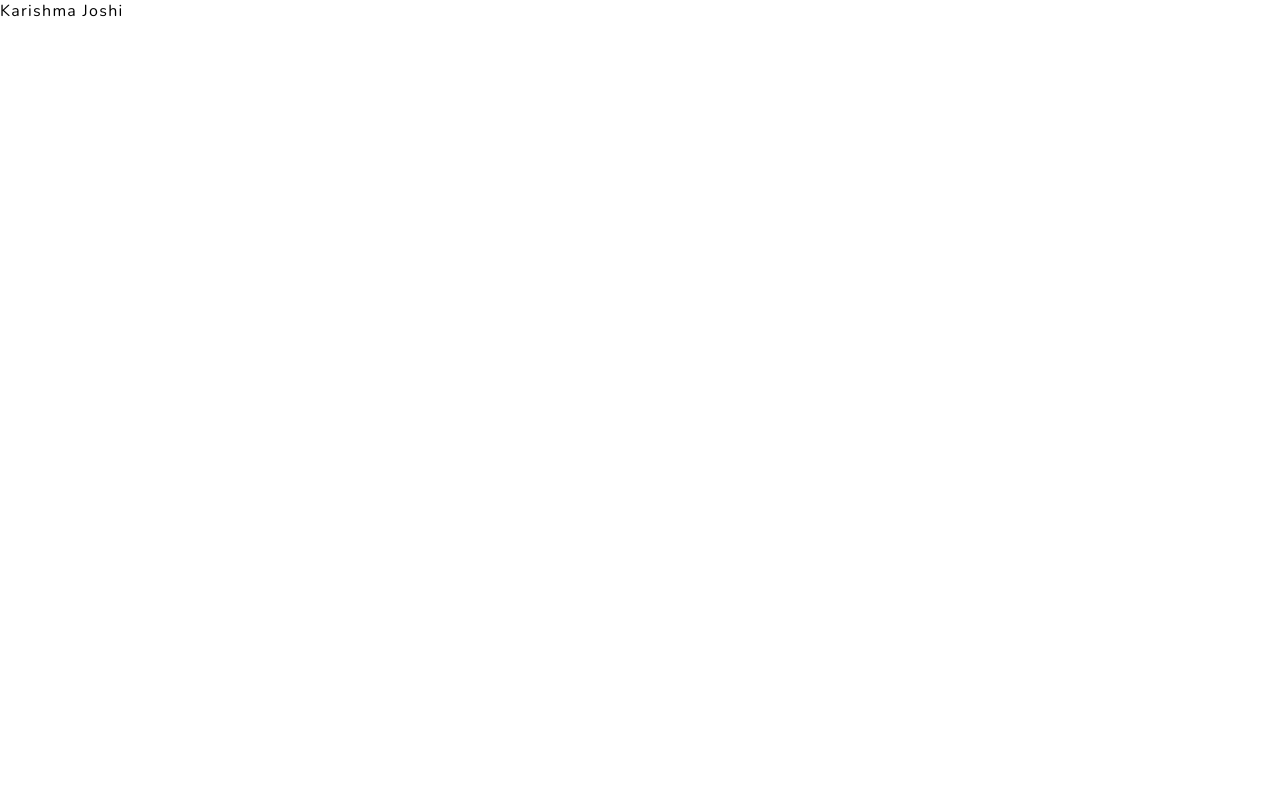
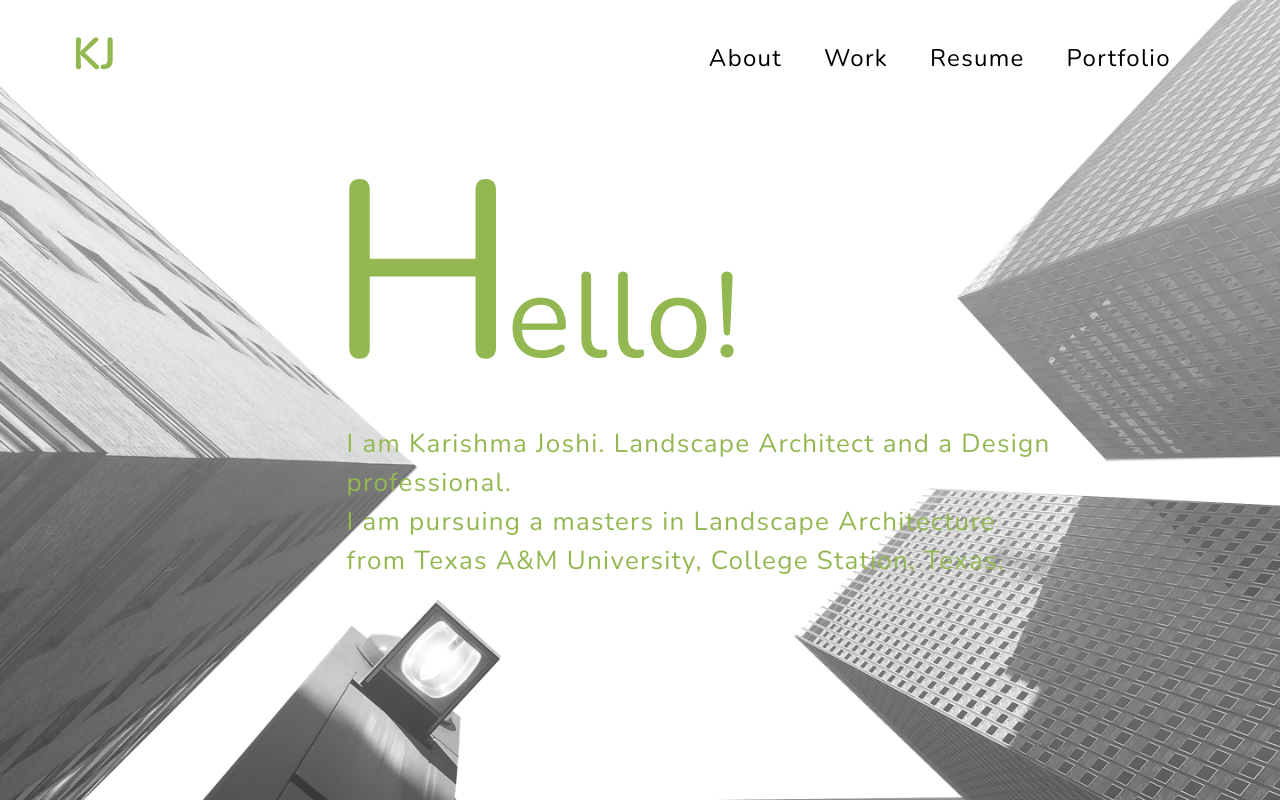
Before and after one commit to karishmajoshi4/karishmajoshi4.github.io, a React (Create React App) app: page / in a window 1280 px wide. Built offline with nearby package versions, Linux system fonts and the light colour scheme.

Commit message:
home page basic set up

```diff
--- a/package.json
+++ b/package.json
@@ -9,6 +9,7 @@
     "popper.js": "^1.14.6",
     "react": "^16.7.0",
     "react-dom": "^16.7.0",
+    "react-router-dom": "^4.3.1",
     "react-scripts": "2.1.3"
   },
   "scripts": {
--- a/src/App.js
+++ b/src/App.js
@@ -1,11 +1,23 @@
 import React, { Component } from 'react';
+import { Switch, Route } from 'react-router-dom';
+
+import Home from "./components/Home.jsx";
+import About from "./components/About.jsx"
+import Work from "./components/Work.jsx"
+
 import "./styles/custom.scss";
 
 class App extends Component {
   render() {
     return (
-      <div className="App">
-        Karishma Joshi
+      <div>
+        <Switch>
+          <Route exact path='/' component={Home} />
+          <Route exact path='/home' component={Home} />
+          <Route exact path='/about' component={About} />
+          <Route exact path='/work' component={Work} />
+          <Route component={Home} />
+        </Switch>
       </div>
     );
   }
--- /dev/null
+++ b/src/components/About.jsx
@@ -0,0 +1,14 @@
+import React, { Component } from 'react';
+import Navbar from './Navbar.jsx';
+
+class About extends Component {
+  render() {
+    return (
+      <div>
+        <Navbar />
+      </div>
+    );
+  }
+}
+
+export default About;
--- /dev/null
+++ b/src/components/Home.jsx
@@ -0,0 +1,29 @@
+import React, { Component } from 'react';
+import Navbar from './Navbar.jsx';
+
+import '../styles/Home.scss';
+
+class Home extends Component {
+  render() {
+    return (
+      <div className="bg-building">
+        <Navbar />
+
+        <div className="row">
+          <div className="col-md-3"></div>
+          <div className="col-md-9">
+            <div className="hello">
+              <span>H</span><span className="small">ello!</span>
+            </div>
+            <div className="hello-ext-info">
+              <p>I am Karishma Joshi. Landscape Architect and a Design professional.</p>
+              <p>I am pursuing a masters in Landscape Architecture from Texas A&M University, College Station, Texas.</p>
+            </div>
+          </div>
+        </div>
+      </div>
+    );
+  }
+}
+
+export default Home;
--- /dev/null
+++ b/src/components/Navbar.jsx
@@ -0,0 +1,26 @@
+import React, { Component } from 'react';
+import { Link } from 'react-router-dom';
+
+import '../styles/Navbar.scss';
+
+class Navbar extends Component {
+  render() {
+    return (
+      <div className="row pt-4">
+        <div className="col-md-2 text-center">
+          <Link to="/" className="page-title">KJ</Link>
+        </div>
+        <div className="col-md-9 text-right">
+          <Link to="/about" className="navigation-link">About</Link>
+          <Link to="/work" className="navigation-link">Work</Link>
+          <Link to="/work" className="navigation-link">Resume</Link>
+          <Link to="/work" className="navigation-link">Portfolio</Link>
+        </div>
+        <div className="col-md-1">
+        </div>
+      </div>
+    );
+  }
+}
+
+export default Navbar;
--- /dev/null
+++ b/src/components/Work.jsx
@@ -0,0 +1,14 @@
+import React, { Component } from 'react';
+import Navbar from './Navbar.jsx';
+
+class Work extends Component {
+  render() {
+    return (
+      <div>
+        <Navbar />
+      </div>
+    );
+  }
+}
+
+export default Work;
--- a/src/index.css
+++ /dev/null
@@ -1,14 +0,0 @@
-body {
-  margin: 0;
-  padding: 0;
-  font-family: -apple-system, BlinkMacSystemFont, "Segoe UI", "Roboto", "Oxygen",
-    "Ubuntu", "Cantarell", "Fira Sans", "Droid Sans", "Helvetica Neue",
-    sans-serif;
-  -webkit-font-smoothing: antialiased;
-  -moz-osx-font-smoothing: grayscale;
-}
-
-code {
-  font-family: source-code-pro, Menlo, Monaco, Consolas, "Courier New",
-    monospace;
-}
--- a/src/index.js
+++ b/src/index.js
@@ -1,10 +1,16 @@
 import React from 'react';
 import ReactDOM from 'react-dom';
-import './index.css';
 import App from './App';
 import * as serviceWorker from './serviceWorker';
+import { BrowserRouter } from 'react-router-dom';
+import 'bootstrap/dist/css/bootstrap.css';
 
-ReactDOM.render(<App />, document.getElementById('root'));
+ReactDOM.render((
+  <BrowserRouter>
+    <App />
+  </BrowserRouter>
+), document.getElementById('root'))
+
 
 // If you want your app to work offline and load faster, you can change
 // unregister() to register() below. Note this comes with some pitfalls.
--- /dev/null
+++ b/src/styles/Home.scss
@@ -0,0 +1,29 @@
+.bg-building {
+  background: linear-gradient(rgba(255, 255, 255, 0.6), rgba(255, 255, 255, 0.2)), url("../images/backgrounds/buildings.jpg");
+  height: 100vh;
+  background-position: center;
+  background-repeat: no-repeat;
+  background-size: cover;
+  z-index: -2;
+}
+.hello {
+  letter-spacing: none;
+  color: #93B851;
+  font-size: 250px;
+
+  .small {
+    font-size: 120px;
+    margin-left: -12px;
+  }
+}
+.hello-ext-info {
+  color: #93B851;
+  margin-left: 2%;
+  margin-right: 24%;
+  margin-top: -4%;
+  font-size: 26px;
+
+  p {
+    margin: 0px;
+  }
+}
--- /dev/null
+++ b/src/styles/Navbar.scss
@@ -0,0 +1,23 @@
+.page-title {
+  font-weight: bold;
+  font-size: 42px;
+  color: #93B851;
+  text-decoration: none;
+}
+.page-title:hover, .navigation-link:hover {
+  text-decoration: none;
+  color: #93B851;
+  opacity: 0.8;
+  transition: 0.3s;
+}
+.navigation-link {
+  font-size: 24px;
+  color: #000000;
+  display: inline-block;
+  text-decoration: none;
+  padding-left: 42px;
+  padding-top: 16px;
+}
+.navigation-link.active {
+  color: #93B851;
+}
--- a/src/styles/custom.scss
+++ b/src/styles/custom.scss
@@ -1,6 +1,9 @@
 html, body {
-  font-family: 'Nunito', sans-serif;
+  font-family: 'Nunito', sans-serif !important;
   letter-spacing: 0.08rem;
   line-height: 1.4;
   font-size: 16px;
+  height: 100%;
+  margin: 0;
+  background: linear-gradient(rgba(255, 255, 255, 0.6), rgba(0, 0, 0, 0.1));
 }
```
Also changed, not shown: 2 other files (tests, documents, lock files or other folders).
